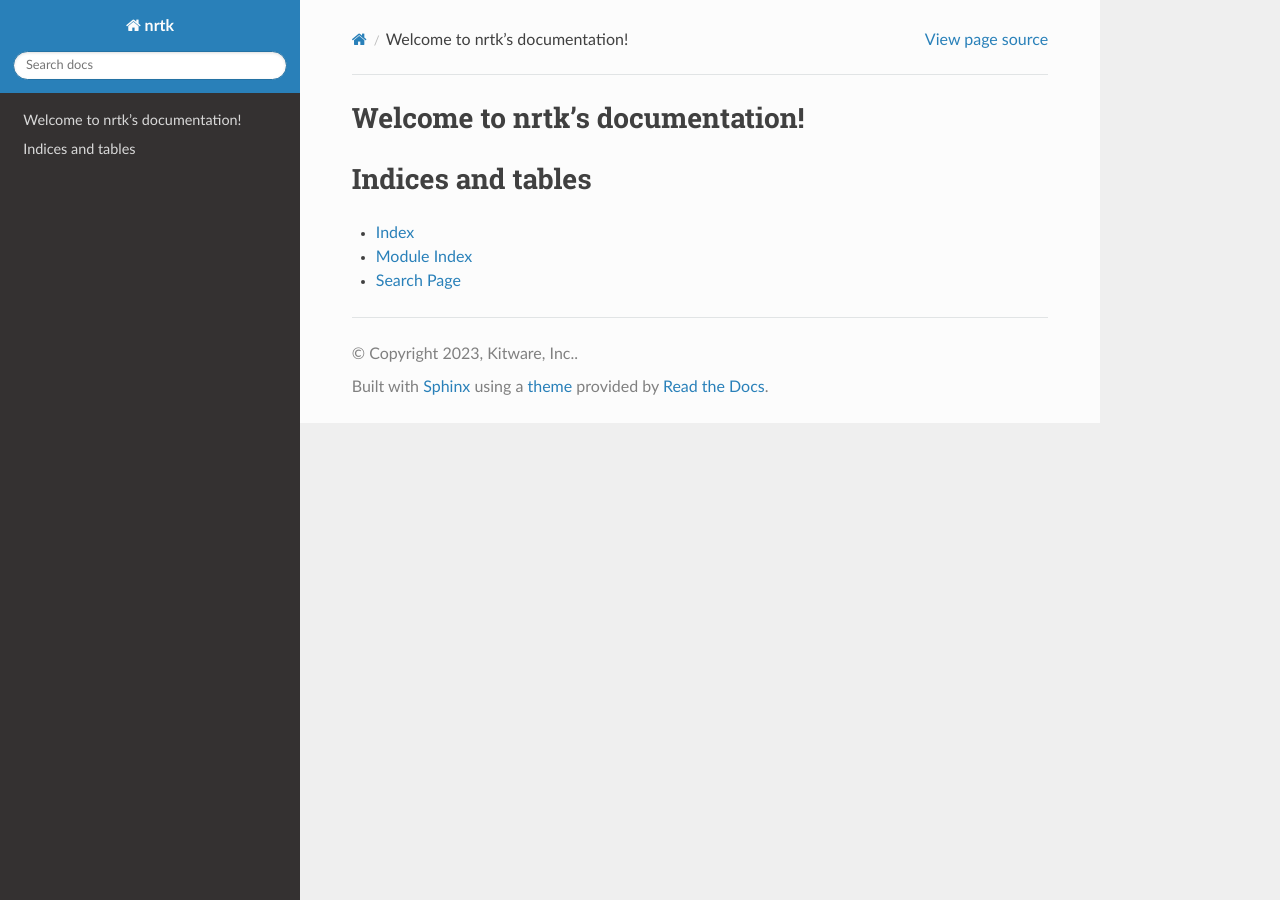
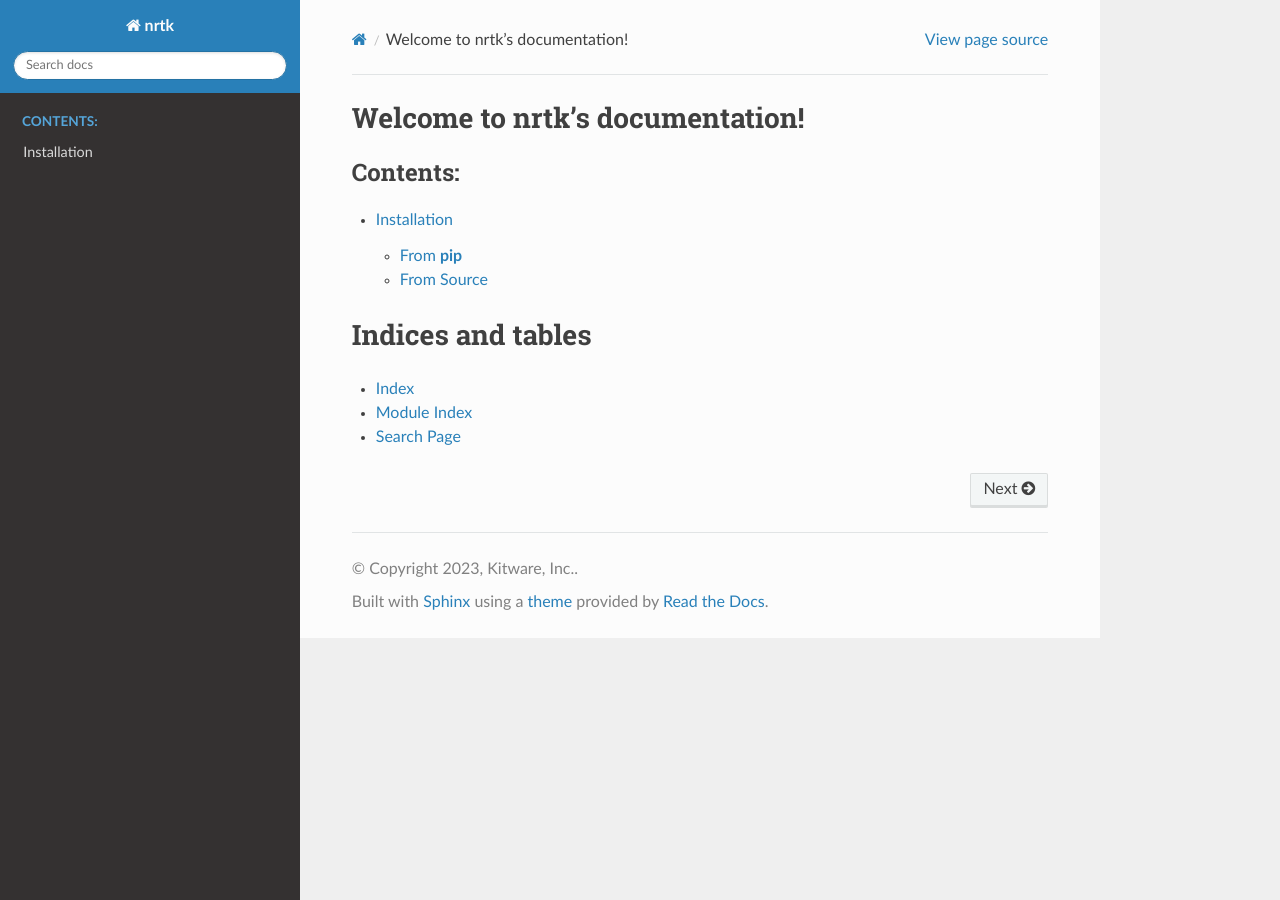
Before and after one commit to Kitware/nrtk, a Sphinx documentation site: the page built from docs/index.rst, in a window 1280 px wide. Built offline with Sphinx 7.4.7 and the Read the Docs theme 2.0.0, drawn with Linux system fonts in a browser that asks for light colours; pages that are not in the unit, such as notebooks, are missing from menus; the version number is read from the project's files by our own code; some of the changed lines change nothing that is shown.

Commit message:
Add installation page

```diff
--- a/docs/index.rst
+++ b/docs/index.rst
@@ -10,6 +10,7 @@ Welcome to nrtk's documentation!
    :maxdepth: 2
    :caption: Contents:
 
+   installation
    releasing
    miscellaneous
 
--- /dev/null
+++ b/docs/installation.rst
@@ -0,0 +1,112 @@
+Installation
+============
+
+There are two ways to obtain the NRTK package.
+The simplest is to install via the :command:`pip` command.
+Alternatively, the source tree can be acquired and be locally developed using
+`Poetry`_ (`installation`_ and `usage`_).
+
+.. _installation: Poetry-installation_
+.. _usage: Poetry-usage_
+
+
+From :command:`pip`
+-------------------
+
+.. prompt:: bash
+
+    pip install nrtk
+
+This method will install all of the same functionality as when installing from source.
+If you have an existing installation and would like to upgrade your version,
+provide the ``-U``/``--upgrade`` `option`__.
+
+__ Pip-install-upgrade_
+
+
+From Source
+-----------
+The following assumes `Poetry`_ is already installed.
+
+Quick Start
+^^^^^^^^^^^
+
+.. prompt:: bash
+
+    cd /where/things/should/go/
+    git clone https://gitlab.jatic.net/jatic/kitware/nrtk ./
+    poetry install
+    poetry run pytest
+    cd docs
+    poetry run make html
+
+
+Installing Python Dependencies
+^^^^^^^^^^^^^^^^^^^^^^^^^^^^^^
+This project uses `Poetry`_ for dependency management, environment consistency,
+package building, version management, and publishing to PYPI.
+Dependencies are `abstractly defined`_ in the :file:`pyproject.toml` file, as
+well as `specifically pinned versions`_ in the :file:`poetry.lock` file, both
+of which can be found in the root of the source tree.
+
+.. _abstractly defined: Poetry-dependencies_
+.. _specifically pinned versions: Poetry-poetrylock_
+
+The following installs both installation and development dependencies as
+specified in the :file:`pyproject.toml` file, with versions specified
+(including for transitive dependencies) in the :file:`poetry.lock` file:
+
+.. prompt:: bash
+
+    poetry install
+
+
+Building the Documentation
+^^^^^^^^^^^^^^^^^^^^^^^^^^
+The documentation for NRTK is maintained as a collection of
+`reStructuredText`_ documents in the :file:`docs/` folder of the project.
+The :program:`Sphinx` documentation tool can process this documentation
+into a variety of formats, the most common of which is HTML.
+
+Within the :file:`docs/` directory is a Unix :file:`Makefile` (for Windows
+systems, a :file:`make.bat` file with similar capabilities exists).
+This :file:`Makefile` takes care of the work required to run :program:`Sphinx`
+to convert the raw documentation to an attractive output format.
+For example, as shown in the Quick Start section (above), calling ``make html`` will generate
+HTML format documentation rooted at :file:`docs/_build/html/index.html`.
+
+Calling the command ``make help`` here will show the other documentation
+formats that may be available (although be aware that some of them require
+additional dependencies such as :program:`TeX` or :program:`LaTeX`).
+
+
+Live Preview
+""""""""""""
+
+While writing documentation in a markup format such as `reStructuredText`_, it
+is very helpful to preview the formatted version of the text.
+While it is possible to simply run the ``make html`` command periodically, a
+more seamless workflow of this is available.
+Within the :file:`docs/` directory is a small Python script called
+:file:`sphinx_server.py` that can simply be called with:
+
+.. prompt:: bash
+
+    poetry run python sphinx_server.py
+
+This will run a small process that watches the :file:`docs/` folder contents,
+as well as the source files in :file:`nrtk/`, for changes.
+:command:`make html` is re-run automatically when changes are detected.
+This will serve the resulting HTML files at http://localhost:5500.
+Having this URL open in a browser will provide you with an up-to-date
+preview of the rendered documentation.
+
+
+.. _Pip-install-upgrade: https://pip.pypa.io/en/stable/reference/pip_install/#cmdoption-U
+.. _Poetry: https://python-poetry.org
+.. _Poetry-installation: https://python-poetry.org/docs/#installation
+.. _Poetry-usage: https://python-poetry.org/docs/basic-usage/
+.. _Poetry-poetrylock: https://python-poetry.org/docs/basic-usage/#installing-with-poetrylock
+.. _Poetry-dependencies: https://python-poetry.org/docs/pyproject/#dependencies-and-dev-dependencies
+.. _Sphinx: http://sphinx-doc.org/
+.. _reStructuredText: http://docutils.sourceforge.net/rst.html
```
